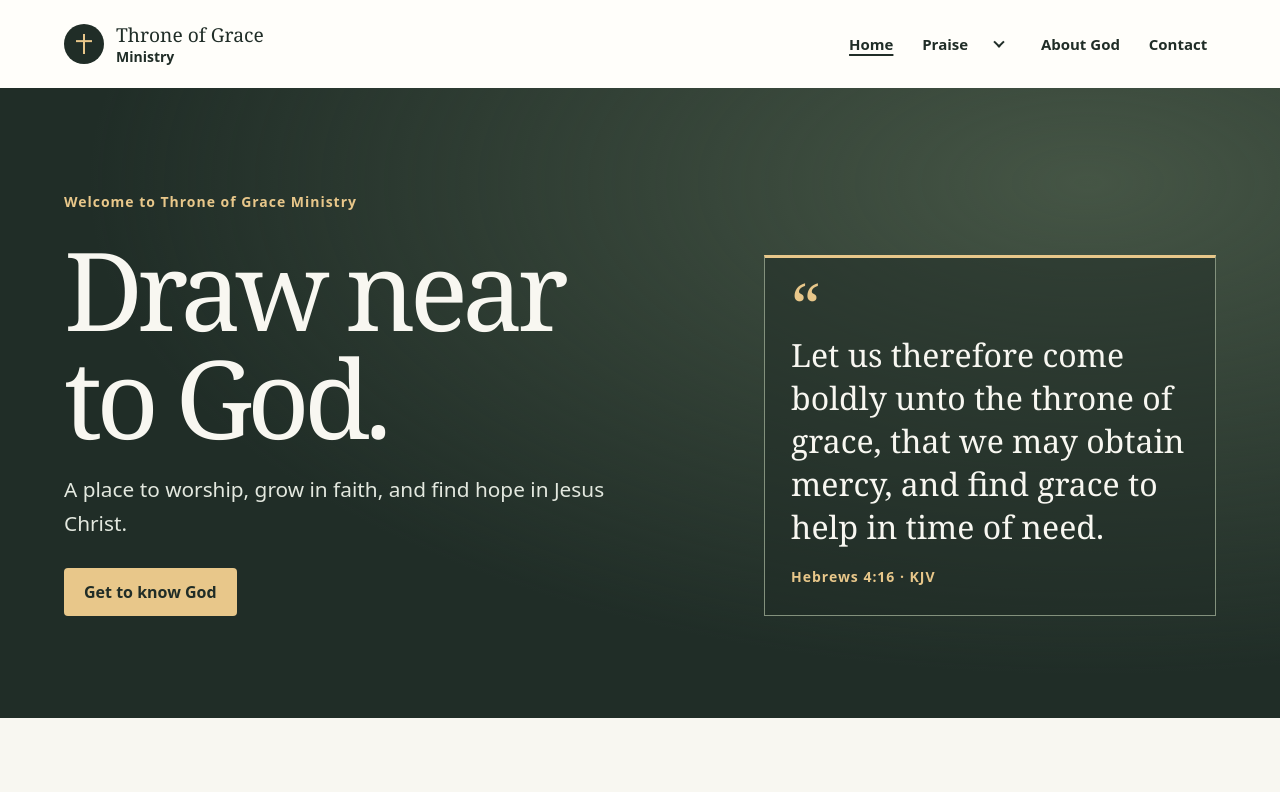
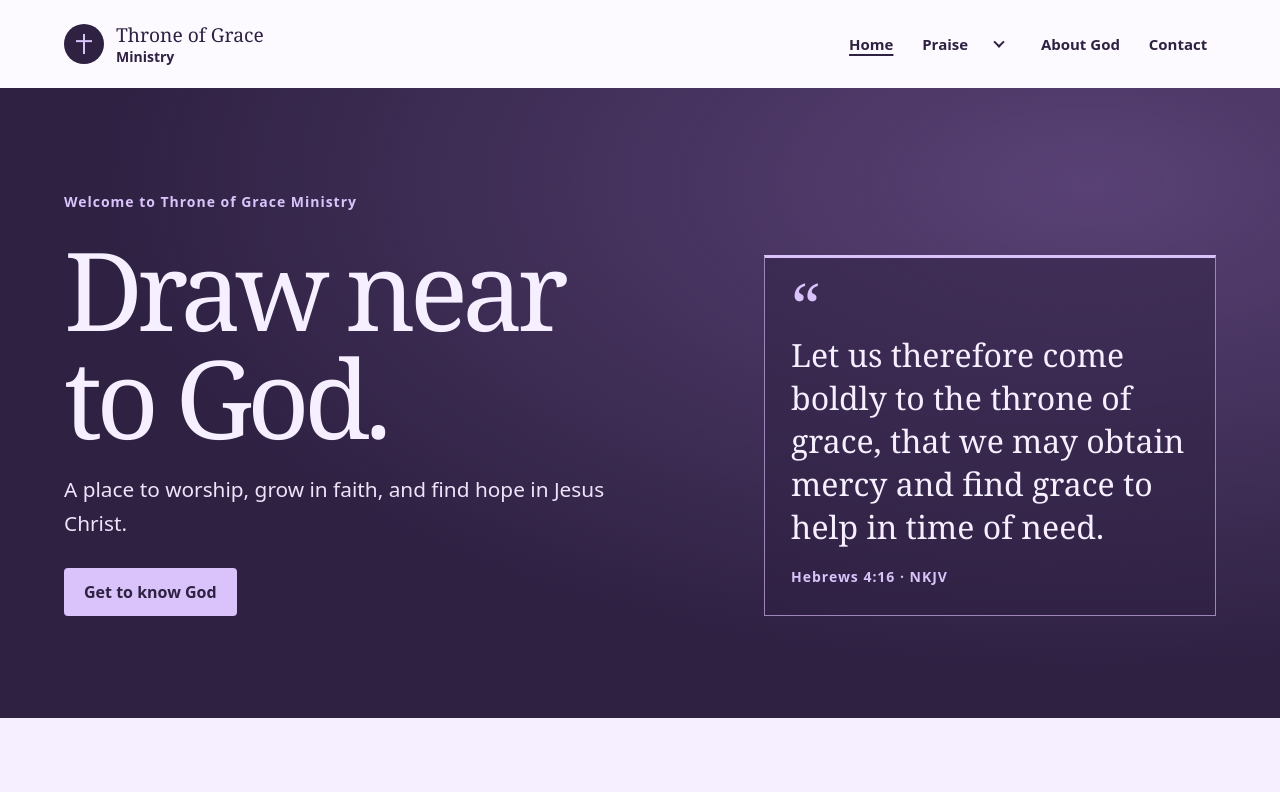
Before and after one commit to queenyj/ThroneofGraceMinistry, an Astro site: page / in a window 1280 px wide. Shown: the top 792 px of the page. Built offline with nearby package versions, Linux system fonts and the light colour scheme; Astro itself is replaced by a stand-in of ours.

Commit message:
Apply lavender theme and NKJV scripture

```diff
--- a/src/layouts/Site.astro
+++ b/src/layouts/Site.astro
@@ -23,7 +23,7 @@ const links = [
     <meta charset="utf-8" />
     <meta name="viewport" content="width=device-width, initial-scale=1" />
     <meta name="description" content={description} />
-    <meta name="theme-color" content="#202d27" />
+    <meta name="theme-color" content="#f5efff" />
     <title>{home ? ministry : `${title} | ${ministry}`}</title>
   </head>
   <body>
@@ -59,6 +59,7 @@ const links = [
         <span>{ministry}</span>
         <span>Hebrews 4:16</span>
       </div>
+      <p class="wrap scripture-credit">Scripture taken from the New King James Version®. Copyright © 1982 by Thomas Nelson. Used by permission. All rights reserved.</p>
     </footer>
   </body>
 </html>
--- a/src/pages/index.astro
+++ b/src/pages/index.astro
@@ -12,8 +12,8 @@ import Site from '../layouts/Site.astro';
       </div>
       <figure class="hero-scripture">
         <span aria-hidden="true">“</span>
-        <blockquote>Let us therefore come boldly unto the throne of grace, that we may obtain mercy, and find grace to help in time of need.</blockquote>
-        <figcaption>Hebrews 4:16 · KJV</figcaption>
+        <blockquote>Let us therefore come boldly to the throne of grace, that we may obtain mercy and find grace to help in time of need.</blockquote>
+        <figcaption>Hebrews 4:16 · NKJV</figcaption>
       </figure>
     </div>
   </section>
--- a/src/pages/praise.astro
+++ b/src/pages/praise.astro
@@ -8,8 +8,8 @@ import Site from '../layouts/Site.astro';
   </div></section>
   <section class="wrap section reading">
     <figure class="scripture">
-      <blockquote>Let every thing that hath breath praise the LORD. Praise ye the LORD.</blockquote>
-      <figcaption>Psalm 150:6 · KJV</figcaption>
+      <blockquote>Let everything that has breath praise the LORD. Praise the LORD!</blockquote>
+      <figcaption>Psalm 150:6 · NKJV</figcaption>
     </figure>
     <h2>A moment of worship</h2>
     <ol>
--- a/src/pages/praise/exceedingly-great-reward.astro
+++ b/src/pages/praise/exceedingly-great-reward.astro
@@ -8,8 +8,8 @@ import Site from '../../layouts/Site.astro';
   </div></section>
   <section class="wrap section reading">
     <figure class="scripture">
-      <blockquote>After these things the word of the LORD came unto Abram in a vision, saying, Fear not, Abram: I am thy shield, and thy exceeding great reward.</blockquote>
-      <figcaption>Genesis 15:1 · KJV</figcaption>
+      <blockquote>Do not be afraid, Abram. I am your shield, your exceedingly great reward.</blockquote>
+      <figcaption><a href="https://www.biblegateway.com/passage/?search=Genesis%2015%3A1&amp;version=NKJV">Genesis 15:1 · NKJV (excerpt)</a></figcaption>
     </figure>
     <h2>God is our shield</h2>
     <p>God met Abram’s fear with a promise of his presence and protection. Take a moment to name what weighs on you today, bring it before God in prayer, and thank him for his faithfulness.</p>
--- a/src/styles/site.css
+++ b/src/styles/site.css
@@ -1,10 +1,10 @@
 :root {
   color-scheme: light;
-  --ink: #202d27;
-  --muted: #49574e;
-  --paper: #f8f7f1;
-  --gold: #e8c78a;
-  --line: #d5d9ce;
+  --ink: #2e2142;
+  --muted: #534667;
+  --paper: #f5efff;
+  --lavender: #d9c3fa;
+  --line: #dbcee9;
   --serif: Georgia, 'Times New Roman', serif;
   font: 100%/1.65 system-ui, sans-serif;
   color: var(--ink);
@@ -21,12 +21,12 @@ a:focus-visible { outline: 2px solid currentColor; outline-offset: 4px; }
 .skip:focus { transform: none; }
 
 .header-inner, .footer-inner { display: flex; align-items: center; justify-content: space-between; gap: 1rem; }
-.site-header { background: #fffefa; }
+.site-header { background: #fcf9ff; }
 .header-inner { min-height: 5.5rem; }
 .brand { display: inline-flex; align-items: center; gap: .75rem; font: 1.2rem/1.1 var(--serif); text-decoration: none; }
 .brand small { display: block; margin-top: .3rem; font: 600 .875rem/1 system-ui, sans-serif; }
 .brand-mark { position: relative; display: grid; place-items: center; inline-size: 2.5rem; block-size: 2.5rem; border-radius: 50%; background: var(--ink); }
-.brand-mark::before, .brand-mark::after { content: ''; position: absolute; background: var(--gold); }
+.brand-mark::before, .brand-mark::after { content: ''; position: absolute; background: var(--lavender); }
 .brand-mark::before { width: 2px; height: 1.25rem; }
 .brand-mark::after { width: .95rem; height: 2px; transform: translateY(-.18rem); }
 nav { display: flex; flex-wrap: wrap; gap: .25rem .7rem; }
@@ -38,29 +38,29 @@ nav a:hover, nav a[aria-current] { text-decoration: underline; text-decoration-t
 .nav-dropdown summary::after { content: ''; width: .5rem; height: .5rem; border: solid currentColor; border-width: 0 2px 2px 0; transform: translateY(-.12rem) rotate(45deg); }
 .nav-dropdown[open] summary::after { transform: translateY(.12rem) rotate(225deg); }
 .nav-dropdown summary:focus-visible { outline: 2px solid currentColor; outline-offset: 2px; }
-.nav-submenu { position: absolute; z-index: 1; top: 100%; left: 0; width: max-content; max-width: 13rem; padding: .25rem; border: 1px solid var(--line); background: #fffefa; }
+.nav-submenu { position: absolute; z-index: 1; top: 100%; left: 0; width: max-content; max-width: 13rem; padding: .25rem; border: 1px solid var(--line); background: #fcf9ff; }
 
 h1, h2, h3, blockquote { font-family: var(--serif); font-weight: 400; }
 h1, h2, h3, p, figure, blockquote { margin: 0; }
 h1 { font-size: clamp(3.1rem, 8.5vw, 7.4rem); line-height: .99; letter-spacing: -.055em; }
 h2 { font-size: clamp(1.9rem, 3.5vw, 3rem); line-height: 1.14; letter-spacing: -.035em; }
 h3 { font-size: 1.65rem; line-height: 1.2; }
-.hero, .page-intro { color: var(--paper); background: radial-gradient(ellipse at 85% 15%, #455545, transparent 65%), var(--ink); }
+.hero, .page-intro { color: var(--paper); background: radial-gradient(ellipse at 85% 15%, #594175, transparent 65%), var(--ink); }
 .hero-inner { display: grid; grid-template-columns: 1.15fr .85fr; align-items: end; gap: clamp(2rem, 7vw, 6rem); padding-block: clamp(3.5rem, 8vw, 7.5rem); }
-.eyebrow, figcaption { color: var(--gold); font-size: .875rem; font-weight: 650; letter-spacing: .07em; }
+.eyebrow, figcaption { color: var(--lavender); font-size: .875rem; font-weight: 650; letter-spacing: .07em; }
 .eyebrow { margin-bottom: 1.4rem; }
-.lead { max-width: 35rem; margin-top: 1.3rem; font-size: clamp(1.08rem, 2vw, 1.3rem); color: #e3e8df; }
-.button { display: inline-flex; align-items: center; min-height: 48px; margin-top: 1.7rem; padding: .65rem 1.25rem; border-radius: .25rem; background: var(--gold); color: var(--ink); font-weight: 700; text-decoration: none; }
-.button:hover { background: #f6d9a5; }
+.lead { max-width: 35rem; margin-top: 1.3rem; font-size: clamp(1.08rem, 2vw, 1.3rem); color: #eee4fa; }
+.button { display: inline-flex; align-items: center; min-height: 48px; margin-top: 1.7rem; padding: .65rem 1.25rem; border-radius: .25rem; background: var(--lavender); color: var(--ink); font-weight: 700; text-decoration: none; }
+.button:hover { background: #eadbff; }
 .button:focus-visible { outline-color: var(--paper); }
-.hero-scripture { padding: 1.25rem 1.6rem 1.7rem; border: 1px solid #83917d; border-top: 3px solid var(--gold); background: #202d2780; }
-.hero-scripture > span { display: block; color: var(--gold); font: 4rem/.85 var(--serif); }
+.hero-scripture { padding: 1.25rem 1.6rem 1.7rem; border: 1px solid #9f86ba; border-top: 3px solid var(--lavender); background: #2e214280; }
+.hero-scripture > span { display: block; color: var(--lavender); font: 4rem/.85 var(--serif); }
 blockquote { font-size: clamp(1.4rem, 2.65vw, 2rem); line-height: 1.35; }
 figcaption { margin-top: 1rem; }
 
 .section { padding-block: clamp(2.5rem, 6vw, 5rem); }
 .cards { display: grid; grid-template-columns: repeat(3, 1fr); gap: 1rem; margin-top: 1.5rem; }
-.cards article { display: flex; flex-direction: column; align-items: start; padding: 1.35rem; border: 1px solid var(--line); background: #fffefa; }
+.cards article { display: flex; flex-direction: column; align-items: start; padding: 1.35rem; border: 1px solid var(--line); background: #fcf9ff; }
 .cards p { margin: .6rem 0 1rem; color: var(--muted); }
 .cards a, .text-link { font-weight: 700; overflow-wrap: anywhere; }
 .cards a { margin-top: auto; }
@@ -72,10 +72,11 @@ figcaption { margin-top: 1rem; }
 .reading ol { padding-left: 1.4rem; }
 .reading li + li { margin-top: .55rem; }
 .reading > .text-link { display: inline-block; margin-top: 1.4rem; }
-.scripture { padding: 1.4rem; border-left: 3px solid #96723c; background: #edf0e6; }
+.scripture { padding: 1.4rem; border-left: 3px solid #8057aa; background: #eee3fb; }
 .scripture figcaption { color: var(--muted); }
 .site-footer { border-top: 1px solid var(--line); color: var(--muted); }
 .footer-inner { flex-wrap: wrap; padding-block: 1.2rem; font-size: .9375rem; }
+.scripture-credit { margin-inline: auto; padding-bottom: 1.2rem; font-size: .875rem; }
 
 @media (max-width: 45rem) {
   .header-inner { flex-direction: column; align-items: start; gap: .6rem; padding-block: .85rem .25rem; }
```
